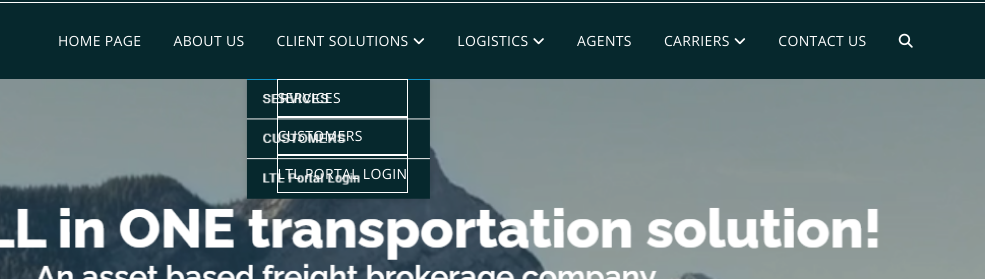
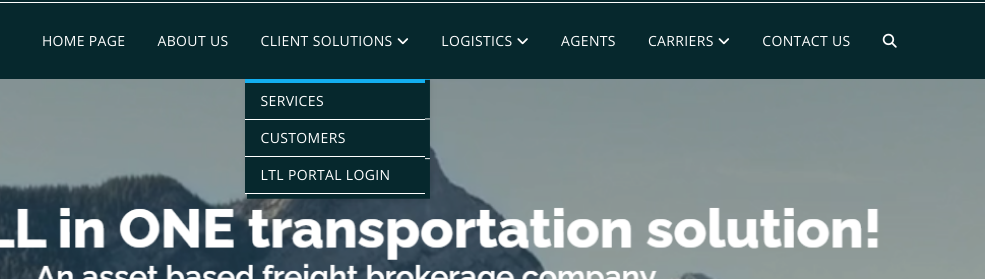
Before and after one commit to Hassan-Ng/m2corporation, a website: page index.html in a window 1280 px wide. Shown: the part 26-305 px from the top of the page, 295-1280 px from the left. Drawn offline with nearby package versions, Linux system fonts and the light colour scheme.

Commit message:
Second commit

```diff
--- a/index.html
+++ b/index.html
@@ -62,36 +62,36 @@
             </div>
             <div class="nav-links text-sm tracking-wide max-nav:hidden">
                 <nav class="">
-                    <ul class="main-menu flex gap-8">
+                    <ul class="main-menu flex">
                         <li class="menu-item py-7 hover-blue cursor-pointer">
-                            <a href="https://varstaralliance.com/" class="menu-link">
+                            <a href="https://varstaralliance.com/" class="menu-link px-4">
                                 <span class="text-wrap">HOME PAGE</span>
                             </a>
                         </li>
                         <li class="menu-item py-7 hover-blue cursor-pointer">
-                            <a href="https://varstaralliance.com/about-us/" class="menu-link">
+                            <a href="https://varstaralliance.com/about-us/" class="menu-link px-4">
                                 <span class="text-wrap">ABOUT US</span>
                             </a>
                         </li>
                         <li class="menu-item py-7 hover-blue cursor-pointer relative">
-                            <a href="https://varstaralliance.com/client-solutions/" class="menu-link">
+                            <a href="https://varstaralliance.com/client-solutions/" class="menu-link px-4">
                                 <span class="text-wrap">
                                     CLIENT SOLUTIONS
                                     <i class="nav-arrow fa fa-angle-down" aria-hidden="true" role="img"></i>
                                 </span>
                             </a>
-                            <ul class="sub-menu absolute top-full">
-                                <li class="menu-item border py-2 uppercase">
+                            <ul class="sub-menu w-full absolute top-full bg-[#06282D]">
+                                <li class="menu-item py-2 px-4 uppercase border-b border-t-4 border-t-[#13AFF0]">
                                     <a href="https://varstaralliance.com/services/" class="menu-link">
                                         <span class="text-wrap">SERVICES</span>
                                     </a>
                                 </li>
-                                <li class="menu-item border py-2 uppercase">
+                                <li class="menu-item py-2 px-4 uppercase border-b">
                                     <a href="https://varstaralliance.com/customers/" class="menu-link">
                                         <span class="text-wrap">CUSTOMERS</span>
                                     </a>
                                 </li>
-                                <li class="menu-item border py-2 uppercase">
+                                <li class="menu-item py-2 px-4 uppercase border-b">
                                     <a href="https://varstar.force.com/customers/login" class="menu-link">
                                         <span class="text-wrap">LTL Portal Login</span>
                                     </a>
@@ -99,7 +99,7 @@
                             </ul>
                         </li>
                         <li class="menu-item py-7 hover-blue cursor-pointer">
-                            <a href="https://varstaralliance.com/logistics/" class="menu-link">
+                            <a href="https://varstaralliance.com/logistics/" class="menu-link px-4">
                                 <span class="text-wrap">
                                     LOGISTICS
                                     <i class="nav-arrow fa fa-angle-down" aria-hidden="true" role="img"></i>
@@ -120,12 +120,12 @@
                             </ul>
                         </li>
                         <li class="menu-item py-7 hover-blue cursor-pointer">
-                            <a href="https://varstaralliance.com/agents/" class="menu-link">
+                            <a href="https://varstaralliance.com/agents/" class="menu-link px-4">
                                 <span class="text-wrap">AGENTS</span>
                             </a>
                         </li>
                         <li class="menu-item py-7 hover-blue cursor-pointer">
-                            <a href="https://varstaralliance.com/carriers/" class="menu-link">
+                            <a href="https://varstaralliance.com/carriers/" class="menu-link px-4">
                                 <span class="text-wrap">
                                     CARRIERS
                                     <i class="nav-arrow fa fa-angle-down" aria-hidden="true" role="img"></i>
@@ -140,13 +140,13 @@
                             </ul>
                         </li>
                         <li class="menu-item py-7 hover-blue cursor-pointer">
-                            <a href="https://varstaralliance.com/contact-us/" class="menu-link">
+                            <a href="https://varstaralliance.com/contact-us/" class="menu-link px-4">
                                 <span class="text-wrap">CONTACT US</span>
                             </a>
                         </li>
                         <li class="search-toggle-li py-7 hover-blue cursor-pointer">
                             <a href="https://varstaralliance.com/#"
-                                class="site-search-toggle search-dropdown-toggle">
+                                class="site-search-toggle search-dropdown-toggle px-4">
                                 <span class="screen-reader-text hidden">Toggle website search</span>
                                 <i class="fa-solid fa-magnifying-glass" aria-hidden="true" role="img"></i>
                             </a>
```
Also changed, not shown: src/output.css, 1 other file.
